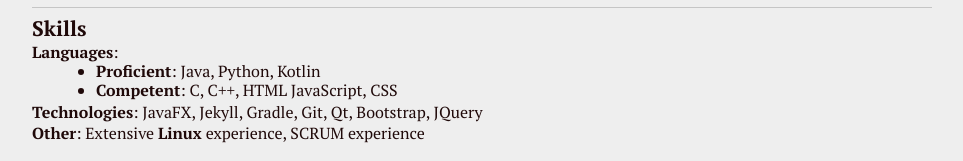
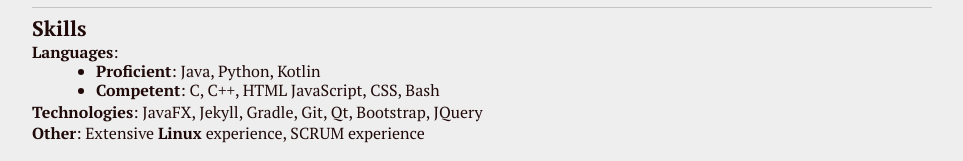
Before and after one commit to George-lewis/george-lewis.github.io, a Jekyll site: the page built from __pages/resume.markdown, in a window 1280 px wide. Shown: the part 841-1002 px from the top of the page, without its empty margins (158-1121 px from the left). Built offline with Jekyll 4.4.1, drawn with Linux system fonts in a browser that asks for light colours.

Commit message:
Add bash

```diff
--- a/__pages/resume.markdown
+++ b/__pages/resume.markdown
@@ -64,7 +64,7 @@
 **Languages**:
 
 - **Proficient**: Java, Python, Kotlin
-- **Competent**: C, C++, HTML JavaScript, CSS
+- **Competent**: C, C++, HTML JavaScript, CSS, Bash
 
 **Technologies**: JavaFX, Jekyll, Gradle, Git, Qt, Bootstrap, JQuery
 
```
